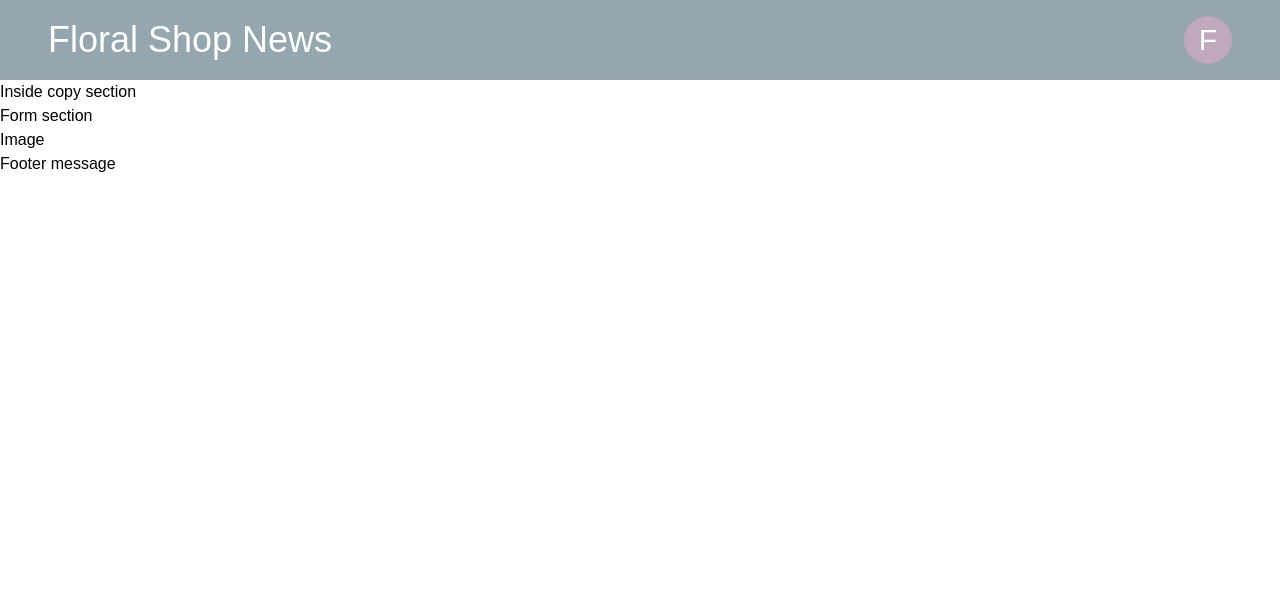
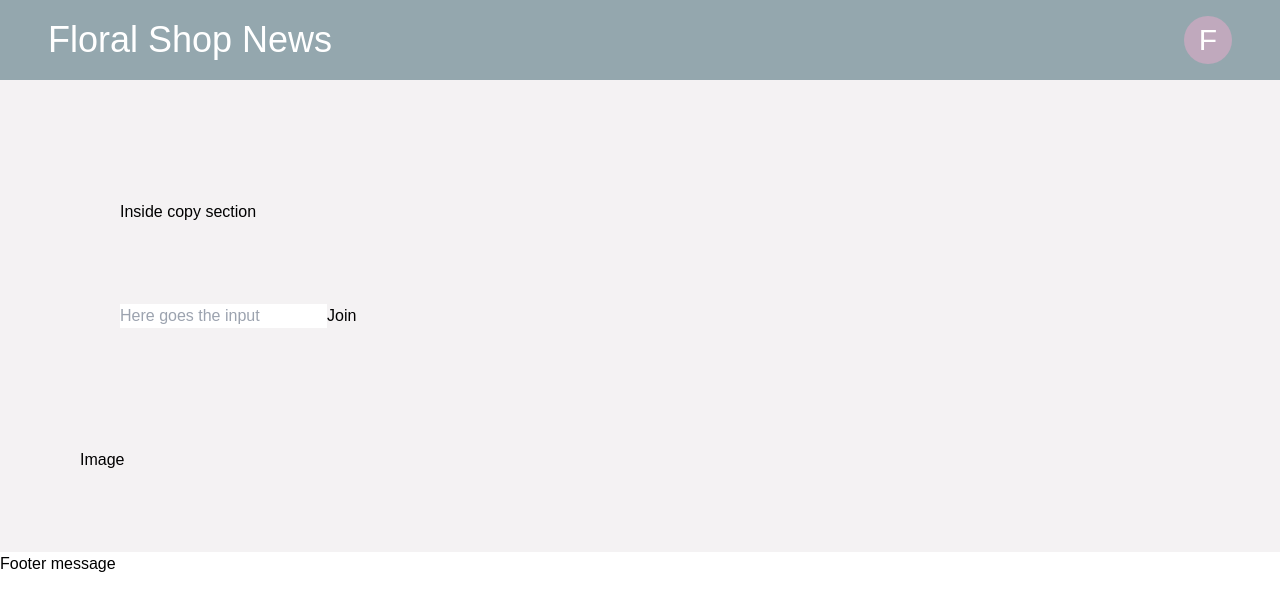
Before and after one commit to tinkereryorch/newsletter-landing-page, a Next.js app: page /landing_page in a window 1280 px wide. Shown: the top 610 px of the page. Built offline with nearby package versions, Linux system fonts and the light colour scheme; a web font is replaced by a local one.

Commit message:
Added initial styles to mainDisplay

```diff
--- a/src/components/mainDisplay.js
+++ b/src/components/mainDisplay.js
@@ -1,15 +1,16 @@
 export default function MainDisplay() {
     return(
-        <article className="main-display">
-            <section className="action-section">
-                <section className="copy-section">
+        <article className="main-display bg-floral-fill px-10 py-10">
+            <section className="action-section px-10 py-10">
+                <section className="copy-section px-10 py-10">
                     <p>Inside copy section</p>
                 </section>
-                <section className="form-section">
-                    <p>Form section</p>
+                <section className="form-section px-10 py-10">
+                    <input placeholder="Here goes the input" />
+                    <button>Join</button>
                 </section>
             </section>
-            <figure className="figure-section">
+            <figure className="figure-section px-10 py-10">
                 <p>Image</p>
             </figure>
         </article>
```
